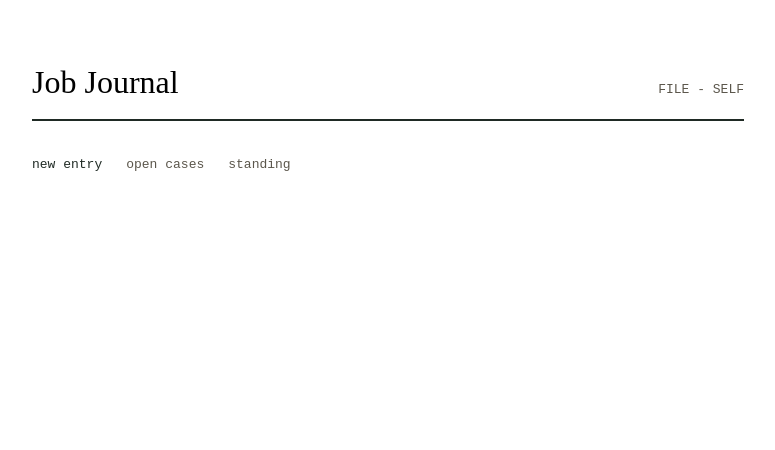
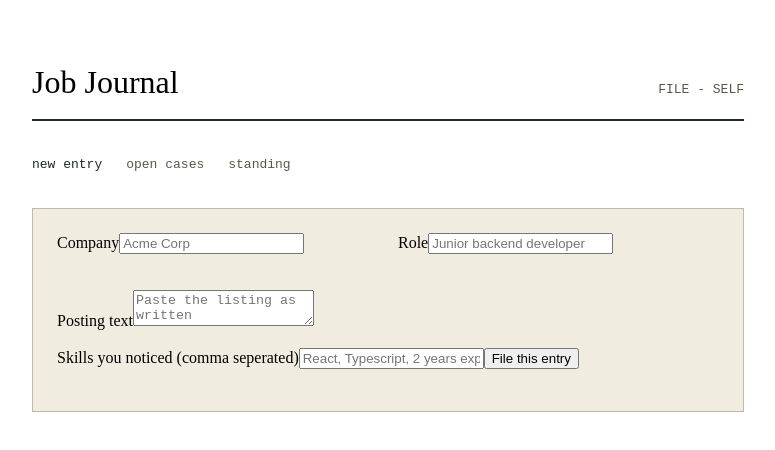
Before and after one commit to deyuun/job-journal, a React (Vite) app in the folder frontend/: page / in a window 1280 px wide. Shown: the top 450 px of the page, without its empty margins (252-1027 px from the left). Built offline with nearby package versions, Linux system fonts and the light colour scheme.

Commit message:
fix: properly wrap role field in form div

```diff
--- a/frontend/src/pages/AddApplication.tsx
+++ b/frontend/src/pages/AddApplication.tsx
@@ -37,4 +37,42 @@ export default function AddAplication() {
       setSaving(false);
     }
   }
+
+  return (
+    <form className="intake" onSubmit={handleSubmit}>
+      <div className="intake-row">
+        <div className="field">
+          <label>Company</label>
+          <input value={company} onChange={(e) => setCompany(e.target.value) } placeholder="Acme Corp"/>
+        </div>
+        <div className="field" style={{ marginBottom: 18 }}>
+          <label>Role</label>
+          <input value={company} onChange={(e) => setCompany(e.target.value)} placeholder="Junior backend developer"></input>
+        </div>
+      </div>
+
+
+      <div className="field" style={{ marginBottom: 18 }}>
+        <label>Posting text</label>
+        <textarea
+          value={jobDescription}
+          onChange={(e) => setJobDescription(e.target.value)}
+          placeholder="Paste the listing as written"
+        />
+      </div>
+
+      <div className="field" style={{marginBottom: 18}}>
+        <label>Skills you noticed (comma seperated)</label>
+        <input
+          value={requirementsText}
+          onChange={(e) => setRequirementsText(e.target.value)}
+          placeholder="React, Typescript, 2 years experience"
+        />
+        {error && <p style={{ color: "var(--rust)", fontSize: 13 }}>{error}</p>}
+        <button className="file-btn" type="submit" disabled={saving}>
+          {saving ? "Filing..." : "File this entry"}
+        </button>
+      </div>
+    </form>
+  )
 }
```
